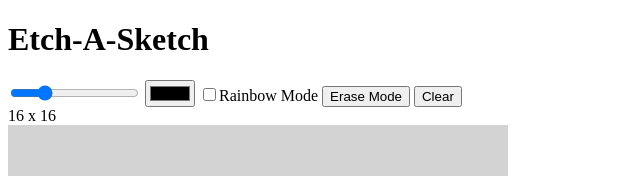
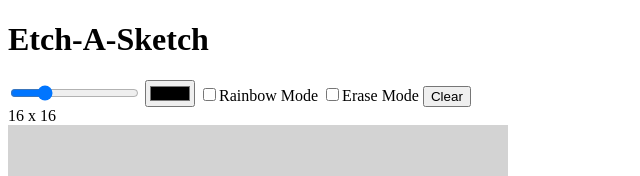
Before and after one commit to ardamoin/etch-a-sketch, a plain HTML site: page index.html in a window 1280 px wide. Shown: the top 176 px of the page, without its empty margins (0-640 px from the left). Drawn offline with Linux system fonts and the light colour scheme.

Commit message:
Change erase button to checkbox

```diff
--- a/index.html
+++ b/index.html
@@ -12,7 +12,7 @@
     <input type="range" id="my-range" min="1" max="64">
     <input type="color" id="color">
     <input id="rainbow" type="checkbox">Rainbow Mode</input>
-    <button id="erase">Erase Mode</button>
+    <input id="erase" type="checkbox">Erase Mode</input>
     <button id="clear">Clear</button>
     <div class="range-value"></div>
     <div class="container">
```
